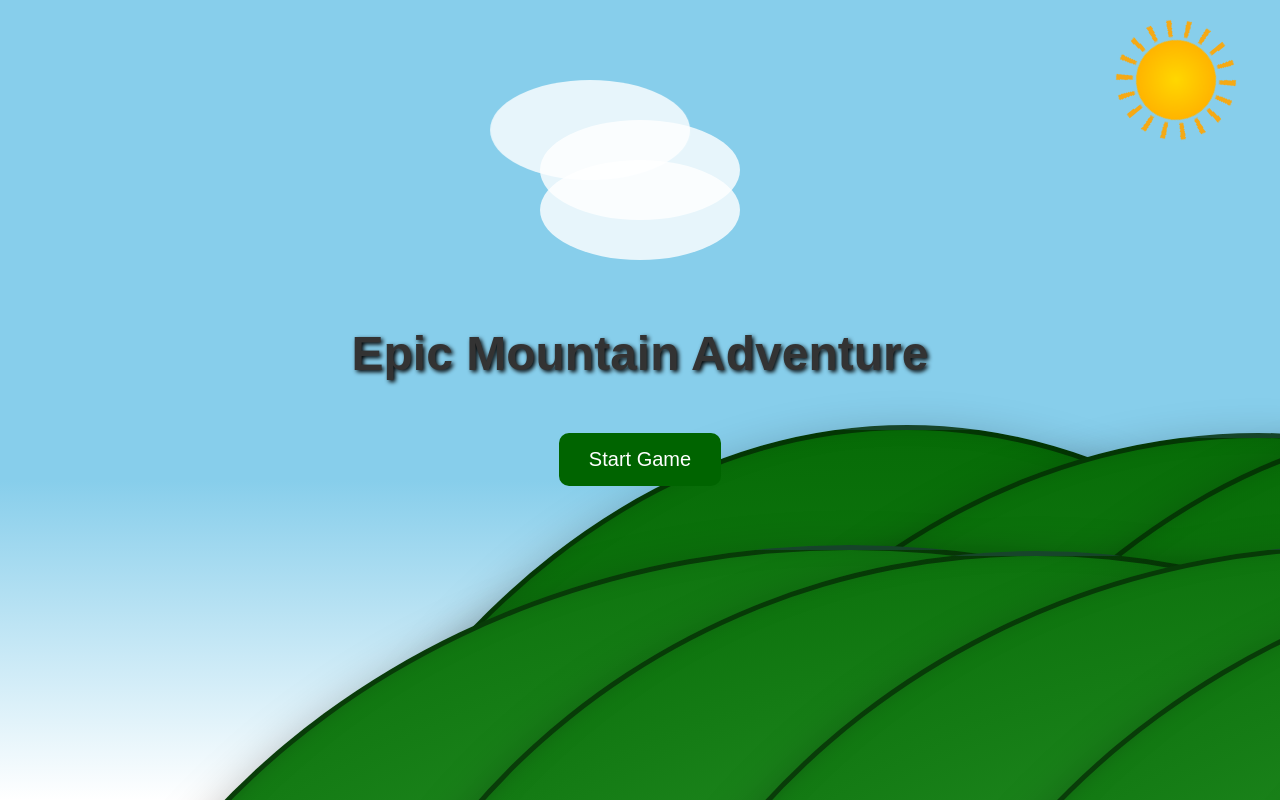
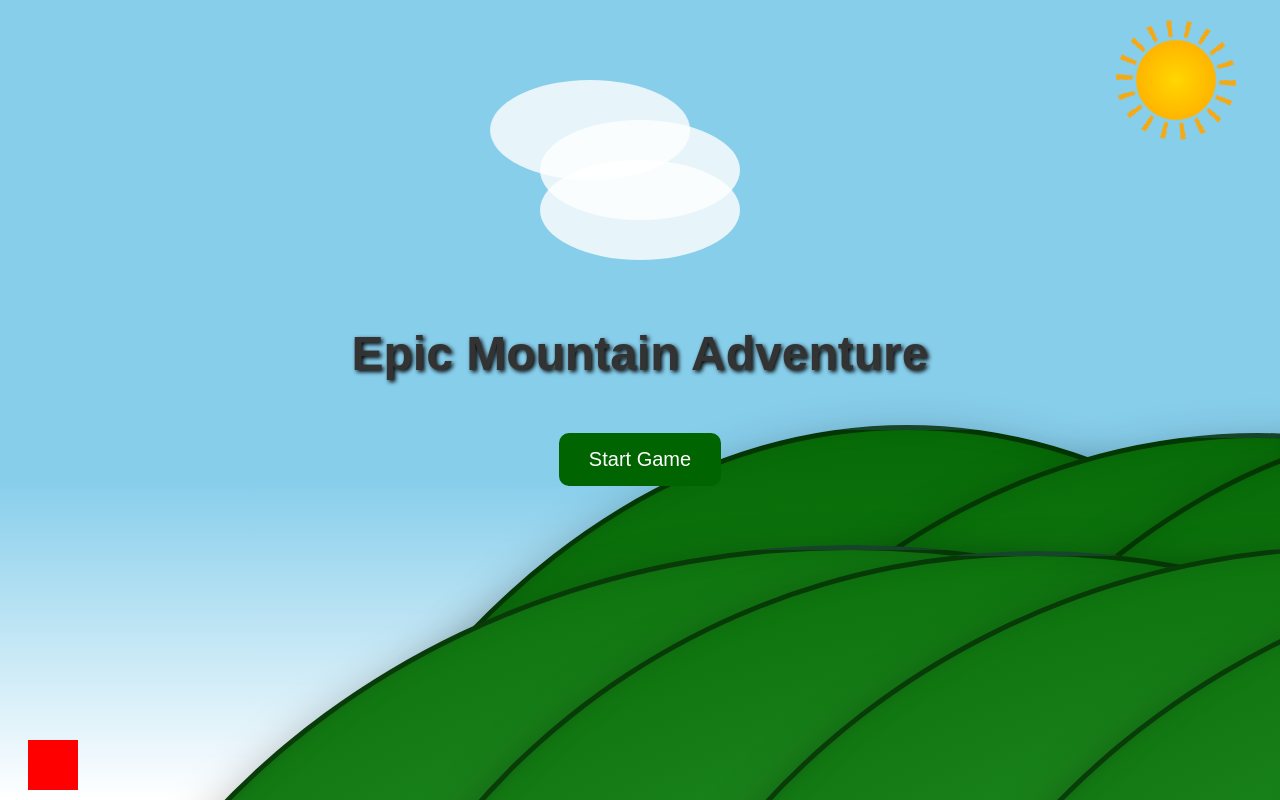
Before and after one commit to pushiscool/tsaecogame2025, a React (Create React App) app: page / in a window 1280 px wide. Both pictures are taken after a click on the button "Start Game". Built offline with nearby package versions, Linux system fonts and the light colour scheme.

Commit message:
Update HomeScreen.js

```diff
--- a/src/components/HomeScreen.js
+++ b/src/components/HomeScreen.js
@@ -3,6 +3,8 @@ import './HomeScreen.css';
 
 export default function HomeScreen() {
   const [mountains, setMountains] = useState([]);
+  const [isGameRunning, setIsGameRunning] = useState(false);
+  const [playerPosition, setPlayerPosition] = useState(0);
 
   useEffect(() => {
     let leftPos = 0;
@@ -21,19 +23,26 @@ export default function HomeScreen() {
     setMountains(arr);
   }, []);
 
- function startGame() {
-  console.log("Button Clicked");
-  alert("Game Started");
+  function startGame() {
+    console.log("Button Clicked");
+    alert("Game Started");
+    setIsGameRunning(true);
+  }
 
-}
+  useEffect(() => {
+    if (!isGameRunning) return;
 
+    const interval = setInterval(() => {
+      setPlayerPosition(pos => pos + 1); // Move the player to the right
+    }, 100); // Update every 100ms
 
+    return () => clearInterval(interval); // Cleanup on component unmount or when game stops
+  }, [isGameRunning]);
 
- return (
+  return (
     <div id="homescreen">
       <h1 className="game-title">Epic Mountain Adventure</h1>
-  <button onClick={startGame} className="start-button">Start Game</button>
-
+      <button onClick={startGame} className="start-button">Start Game</button>
       <div className="mountain-container">
         {mountains.map((m, i) => {
           const style = {
@@ -66,7 +75,21 @@ export default function HomeScreen() {
       <div className="cloud" style={{ top: '10%', animationDelay: '0s' }} />
       <div className="cloud" style={{ top: '15%', animationDelay: '15s' }} />
       <div className="cloud" style={{ top: '20%', animationDelay: '30s' }} />
+
+      {/* Player element */}
+      {isGameRunning && (
+        <div
+          className="player"
+          style={{
+            position: 'absolute',
+            bottom: '10px',
+            left: `${playerPosition}px`,
+            width: '50px',
+            height: '50px',
+            backgroundColor: 'red',
+          }}
+        />
+      )}
     </div>
-
   );
 }
```
